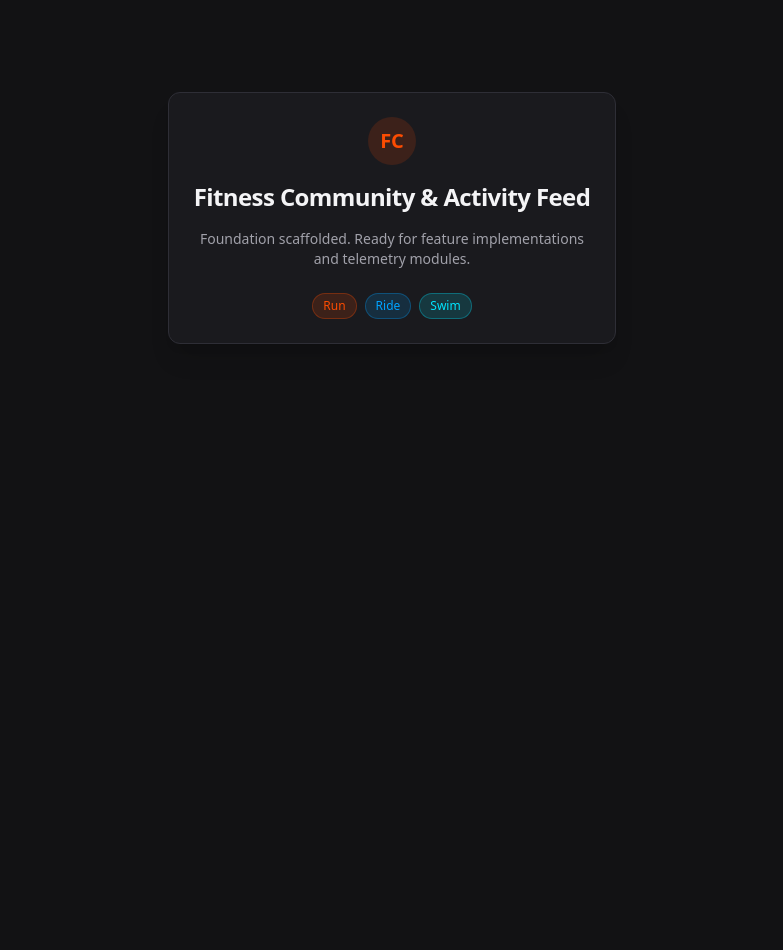
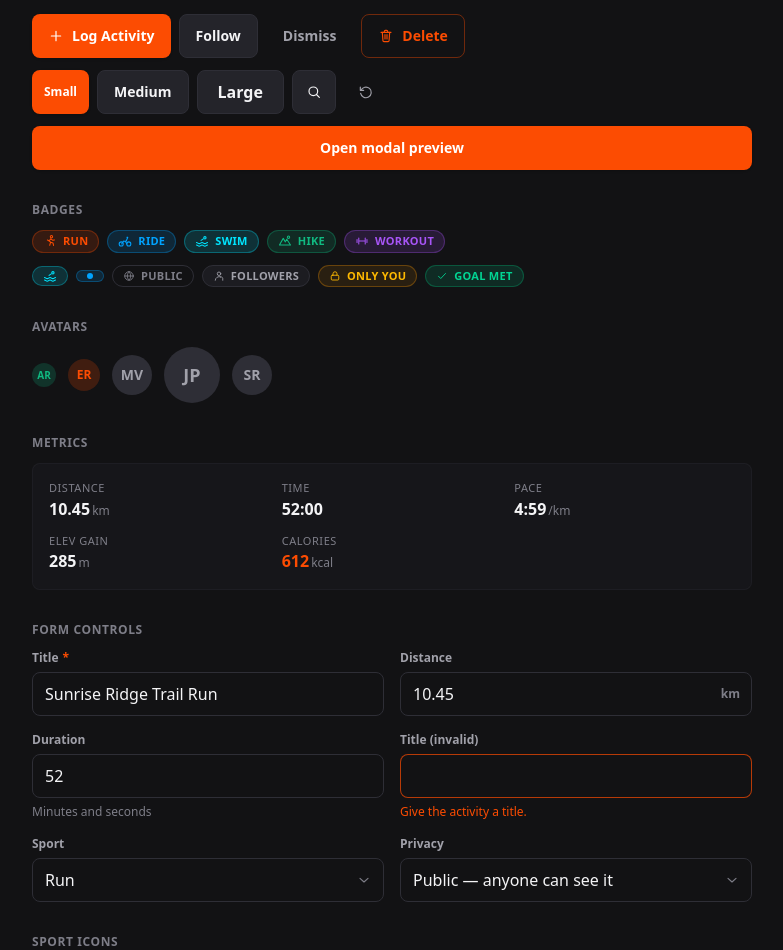
Before and after one commit to mmy-lana/react-fitness-community-feed, a React (Vite) app: page / in a window 1280 px wide. Shown: the part 182-1132 px from the top of the page, without its empty margins (248-1031 px from the left). Before the commit the page ends 800 px from the top, so only its background shows below. Built offline with nearby package versions, Linux system fonts and the light colour scheme; the HTML template or start-up script is replaced by a standard one.

Commit message:
feat(shell): preview the design system in the running app
Exposes the primitives on a real page instead of a component-only test:
every variant, the invalid-field state, the sport icon row and the
dialog, all against the production theme tokens.

```diff
--- a/src/App.tsx
+++ b/src/App.tsx
@@ -1,28 +1,223 @@
-export default function App() {
+import { useState } from 'react';
+import type { PrivacySetting, SportType } from './types/fitness';
+import {
+  CheckIcon,
+  CloseIcon,
+  PlusIcon,
+  RotateCcwIcon,
+  SearchIcon,
+  TrashIcon,
+} from './components/icons/ActionIcons';
+import { SportIcon } from './components/icons/SportIcons';
+import { Avatar } from './components/ui/Avatar';
+import { Badge, PrivacyBadge, SportBadge } from './components/ui/Badge';
+import { Button } from './components/ui/Button';
+import { Input } from './components/ui/Input';
+import { MetricPill } from './components/ui/MetricPill';
+import { Modal } from './components/ui/Modal';
+import { Select } from './components/ui/Select';
+import { SPORT_LABEL_MAP, SPORT_TYPES } from './utils/sportMaps';
+
+const PRIVACY_OPTIONS = [
+  { value: 'public', label: 'Public — anyone can see it' },
+  { value: 'followers', label: 'Followers only' },
+  { value: 'private', label: 'Only me' },
+] as const;
+
+const SPORT_OPTIONS = SPORT_TYPES.map((sport) => ({ value: sport, label: SPORT_LABEL_MAP[sport] }));
+
+function Section({ title, children }: { title: string; children: React.ReactNode }) {
   return (
-    <div className="min-h-screen bg-surface-900 text-ink-primary flex flex-col items-center justify-center p-6">
-      <div className="max-w-md w-full bg-surface-800 border border-surface-600 rounded-xl p-6 shadow-xl space-y-4 text-center">
-        <div className="inline-flex items-center justify-center w-12 h-12 rounded-full bg-strava-orange/15 text-strava-orange font-bold text-xl">
-          FC
-        </div>
-        <h1 className="text-2xl font-bold tracking-tight text-ink-primary">
-          Fitness Community &amp; Activity Feed
-        </h1>
-        <p className="text-sm text-ink-secondary">
-          Foundation scaffolded. Ready for feature implementations and telemetry modules.
-        </p>
-        <div className="pt-2 flex justify-center gap-2">
-          <span className="px-2.5 py-1 text-xs rounded-full bg-sport-run/15 text-sport-run border border-sport-run/30 font-medium">
-            Run
-          </span>
-          <span className="px-2.5 py-1 text-xs rounded-full bg-sport-ride/15 text-sport-ride border border-sport-ride/30 font-medium">
-            Ride
-          </span>
-          <span className="px-2.5 py-1 text-xs rounded-full bg-sport-swim/15 text-sport-swim border border-sport-swim/30 font-medium">
-            Swim
-          </span>
-        </div>
-      </div>
-    </div>
+    <section className="flex flex-col gap-3">
+      <h2 className="text-xs font-semibold uppercase tracking-wider text-ink-tertiary">{title}</h2>
+      {children}
+    </section>
   );
 }
+
+/**
+ * Design-system preview. Each phase replaces the previous one as the real
+ * surfaces land; it keeps the primitives reachable in a running app instead of
+ * only in a component test.
+ */
+export default function App() {
+  const [modalOpen, setModalOpen] = useState(false);
+  const [sport, setSport] = useState<SportType>('run');
+  const [privacy, setPrivacy] = useState<PrivacySetting>('public');
+  const [title, setTitle] = useState('Sunrise Ridge Trail Run');
+  const [distance, setDistance] = useState('10.45');
+
+  return (
+    <main className="min-h-dvh bg-surface-900 text-ink-primary">
+      <div className="mx-auto flex max-w-3xl flex-col gap-8 px-4 py-8 md:px-6">
+        <header className="flex flex-col gap-2">
+          <span className="text-strava-orange text-xs font-bold uppercase tracking-widest">Phase 2</span>
+          <h1 className="text-2xl font-bold tracking-tight">Design system primitives</h1>
+          <p className="text-sm text-ink-secondary">
+            Buttons, badges, avatars, metrics, form controls and the dialog primitive — rendered against the
+            real Tailwind theme tokens.
+          </p>
+        </header>
+
+        <Section title="Buttons">
+          <div className="flex flex-wrap items-center gap-2">
+            <Button variant="primary" iconLeft={<PlusIcon className="w-4 h-4" />}>
+              Log Activity
+            </Button>
+            <Button variant="secondary">Follow</Button>
+            <Button variant="ghost">Dismiss</Button>
+            <Button variant="danger" iconLeft={<TrashIcon className="w-4 h-4" />}>
+              Delete
+            </Button>
+          </div>
+          <div className="flex flex-wrap items-center gap-2">
+            <Button variant="primary" size="sm">
+              Small
+            </Button>
+            <Button variant="secondary" size="md">
+              Medium
+            </Button>
+            <Button variant="secondary" size="lg">
+              Large
+            </Button>
+            <Button
+              variant="secondary"
+              size="icon"
+              aria-label="Search preview"
+              iconLeft={<SearchIcon className="w-4 h-4" />}
+            />
+            <Button
+              variant="ghost"
+              size="icon"
+              aria-label="Reset preview"
+              iconLeft={<RotateCcwIcon className="w-4 h-4" />}
+            />
+          </div>
+          <Button variant="primary" fullWidth onClick={() => setModalOpen(true)}>
+            Open modal preview
+          </Button>
+        </Section>
+
+        <Section title="Badges">
+          <div className="flex flex-wrap items-center gap-2">
+            {SPORT_TYPES.map((value) => (
+              <SportBadge key={value} sport={value} />
+            ))}
+          </div>
+          <div className="flex flex-wrap items-center gap-2">
+            <SportBadge sport="swim" compact />
+            <SportBadge sport="ride" dot />
+            <PrivacyBadge privacy="public" />
+            <PrivacyBadge privacy="followers" />
+            <PrivacyBadge privacy="private" />
+            <Badge tone="positive" icon={<CheckIcon className="w-3 h-3" />}>
+              Goal met
+            </Badge>
+          </div>
+        </Section>
+
+        <Section title="Avatars">
+          <div className="flex flex-wrap items-center gap-3">
+            <Avatar initials="AR" name="Alex Reynolds" size="xs" />
+            <Avatar initials="ER" name="Elena Rostova" size="sm" />
+            <Avatar initials="MV" name="Marcus Vance" size="md" />
+            <Avatar initials="JP" name="Jamie Park" size="lg" />
+            <Avatar initials="" name="Sam Rivers" size="md" />
+          </div>
+        </Section>
+
+        <Section title="Metrics">
+          <div className="grid grid-cols-2 gap-3 rounded-lg border border-surface-700/60 bg-surface-800/60 p-4 xs:grid-cols-3">
+            <MetricPill label="Distance" value="10.45" unit="km" />
+            <MetricPill label="Time" value="52:00" />
+            <MetricPill label="Pace" value="4:59" unit="/km" />
+            <MetricPill label="Elev Gain" value="285" unit="m" />
+            <MetricPill label="Calories" value="612" unit="kcal" emphasis />
+          </div>
+        </Section>
+
+        <Section title="Form controls">
+          <div className="grid gap-4 sm:grid-cols-2">
+            <Input
+              label="Title"
+              required
+              value={title}
+              onChange={(event) => setTitle(event.currentTarget.value)}
+              data-testid="preview-title"
+            />
+            <Input
+              label="Distance"
+              unit={sport === 'swim' ? 'm' : 'km'}
+              inputMode="decimal"
+              value={distance}
+              onChange={(event) => setDistance(event.currentTarget.value)}
+            />
+            <Input
+              label="Duration"
+              hint="Minutes and seconds"
+              inputMode="numeric"
+              defaultValue="52"
+            />
+            <Input
+              label="Title (invalid)"
+              defaultValue=""
+              error="Give the activity a title."
+              data-testid="preview-invalid"
+            />
+            <Select
+              label="Sport"
+              options={SPORT_OPTIONS}
+              value={sport}
+              onValueChange={setSport}
+              data-testid="preview-sport"
+            />
+            <Select
+              label="Privacy"
+              options={PRIVACY_OPTIONS}
+              value={privacy}
+              onValueChange={setPrivacy}
+            />
+          </div>
+        </Section>
+
+        <Section title="Sport icons">
+          <div className="flex flex-wrap items-center gap-4">
+            {SPORT_TYPES.map((value) => (
+              <span key={value} className="flex flex-col items-center gap-1 text-ink-tertiary">
+                <SportIcon sport={value} className="h-6 w-6 text-ink-primary" />
+                <span className="text-[11px]">{SPORT_LABEL_MAP[value]}</span>
+              </span>
+            ))}
+          </div>
+        </Section>
+      </div>
+
+      <Modal
+        isOpen={modalOpen}
+        onClose={() => setModalOpen(false)}
+        title="Modal primitive"
+        description="Native dialog: focus trap, Escape and backdrop dismissal"
+        footer={
+          <>
+            <Button variant="ghost" onClick={() => setModalOpen(false)}>
+              Cancel
+            </Button>
+            <Button variant="primary" onClick={() => setModalOpen(false)}>
+              Confirm
+            </Button>
+          </>
+        }
+      >
+        <p className="text-sm text-ink-secondary">
+          The scroll lock is reference counted, so closing one dialog never unlocks the page while another is
+          still open.
+        </p>
+        <div className="mt-4 flex items-center gap-2">
+          <Badge tone="neutral" icon={<CloseIcon className="w-3 h-3" />}>
+            Scroll locked
+          </Badge>
+        </div>
+      </Modal>
+    </main>
+  );
+}
```
